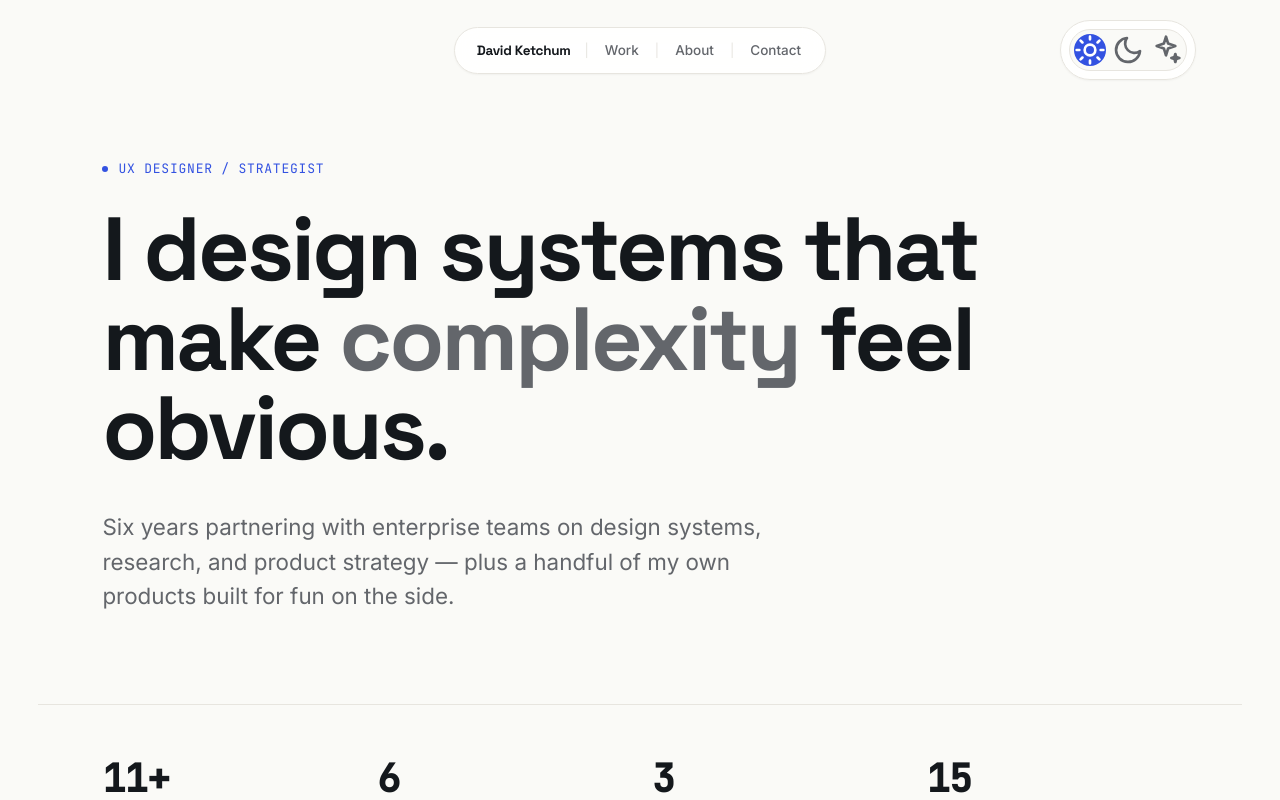
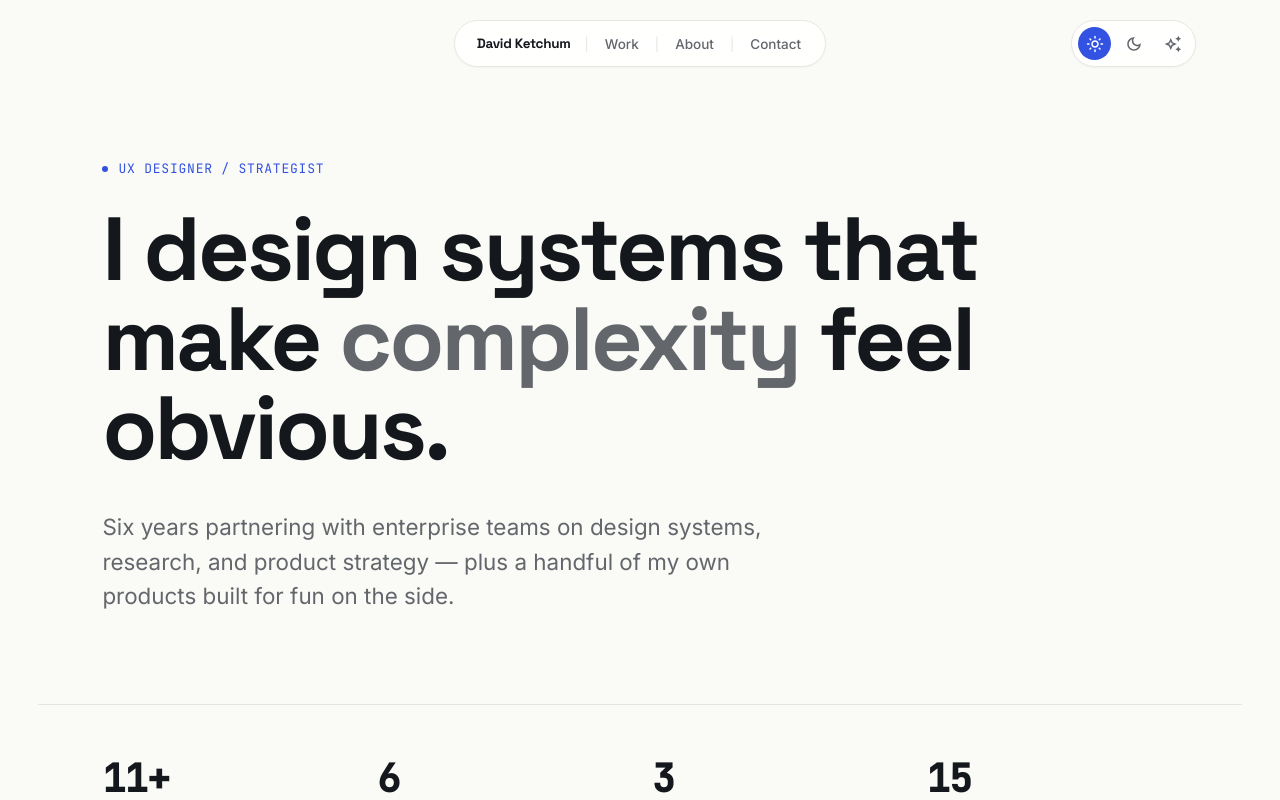
Before and after one commit to davidketchumdesign-ux/DK-Portfolio, a Next.js app: page / in a window 1280 px wide. Shown: the top 800 px of the page. Built offline with nearby package versions, Linux system fonts and the light colour scheme.

Commit message:
chore: update dependencies and adjust theme toggle positions
- Added @emotion/react, @emotion/styled, @mui/icons-material, and @mui/material to package.json for enhanced styling capabilities.
- Adjusted toggle positions for dark and mint themes in themes.ts to improve UI responsiveness.

```diff
--- a/components/Nav.tsx
+++ b/components/Nav.tsx
@@ -41,7 +41,7 @@ export function Nav() {
             </svg>
           </button>
 
-          <div className="float-pill mode-pill">
+          <div className="mode-pill">
             <ThemeToggle />
           </div>
         </div>
@@ -83,7 +83,7 @@ export function Nav() {
           padding: 0 24px;
           display: grid;
           grid-template-columns: 1fr auto 1fr;
-          align-items: center;
+          align-items: stretch;
           gap: 12px;
         }
 
@@ -145,7 +145,6 @@ export function Nav() {
         .mode-pill {
           justify-self: end;
           grid-column: 3;
-          padding: 8px;
         }
 
         .menu-btn {
--- a/components/ThemeToggle.tsx
+++ b/components/ThemeToggle.tsx
@@ -1,28 +1,19 @@
 'use client';
 
+import LightModeOutlinedIcon from '@mui/icons-material/LightModeOutlined';
+import DarkModeOutlinedIcon from '@mui/icons-material/DarkModeOutlined';
+import AutoAwesomeOutlinedIcon from '@mui/icons-material/AutoAwesomeOutlined';
 import { useTheme } from '@/contexts/ThemeContext';
 import { togglePositions, type Theme } from '@/styles/themes';
 
 const themes: Theme[] = ['light', 'dark', 'mint'];
 
+const iconStyle = { width: 18, height: 18 };
+
 const themeIcons = {
-  light: (
-    <svg viewBox="0 0 24 24" fill="none" stroke="currentColor" strokeWidth="2" strokeLinecap="round" strokeLinejoin="round">
-      <circle cx="12" cy="12" r="4" />
-      <path d="M12 2v2M12 20v2M4.93 4.93l1.41 1.41M17.66 17.66l1.41 1.41M2 12h2M20 12h2M4.93 19.07l1.41-1.41M17.66 6.34l1.41-1.41" />
-    </svg>
-  ),
-  dark: (
-    <svg viewBox="0 0 24 24" fill="none" stroke="currentColor" strokeWidth="2" strokeLinecap="round" strokeLinejoin="round">
-      <path d="M21 12.79A9 9 0 1 1 11.21 3 7 7 0 0 0 21 12.79z" />
-    </svg>
-  ),
-  mint: (
-    <svg viewBox="0 0 24 24" fill="none" stroke="currentColor" strokeWidth="2" strokeLinecap="round" strokeLinejoin="round">
-      <path d="M12 2l1.6 5.2L19 9l-5.4 1.8L12 16l-1.6-5.2L5 9l5.4-1.8z" />
-      <path d="M19 15l.7 2.3L22 18l-2.3.7L19 21l-.7-2.3L16 18l2.3-.7z" />
-    </svg>
-  ),
+  light: <LightModeOutlinedIcon style={iconStyle} />,
+  dark: <DarkModeOutlinedIcon style={iconStyle} />,
+  mint: <AutoAwesomeOutlinedIcon style={iconStyle} />,
 };
 
 interface ThemeToggleProps {
@@ -55,12 +46,18 @@ export function ThemeToggle({ mobile = false }: ThemeToggleProps) {
         .theme-toggle {
           display: flex;
           align-items: center;
-          background: var(--bg);
+          height: 100%;
+          box-sizing: border-box;
+          background: color-mix(in srgb, var(--bg-elevated) 88%, transparent);
+          backdrop-filter: blur(14px);
           border: 1px solid var(--border);
           border-radius: 999px;
-          padding: 4px;
+          box-shadow: var(--card-shadow);
+          padding: 6px;
           gap: 6px;
           position: relative;
+          pointer-events: auto;
+          transition: background 0.4s var(--ease), border-color 0.4s var(--ease);
         }
 
         .theme-toggle button {
@@ -69,8 +66,8 @@ export function ThemeToggle({ mobile = false }: ThemeToggleProps) {
           display: flex;
           align-items: center;
           justify-content: center;
-          width: 32px;
-          height: 32px;
+          width: 33px;
+          height: 33px;
           border: none;
           background: transparent;
           color: var(--text-muted);
@@ -80,8 +77,8 @@ export function ThemeToggle({ mobile = false }: ThemeToggleProps) {
         }
 
         .theme-toggle button svg {
-          width: 20px;
-          height: 20px;
+          width: 18px;
+          height: 18px;
         }
 
         .theme-toggle button.active {
@@ -90,10 +87,10 @@ export function ThemeToggle({ mobile = false }: ThemeToggleProps) {
 
         .toggle-pill {
           position: absolute;
-          top: 4px;
-          bottom: 4px;
-          left: 4px;
-          width: 32px;
+          top: 6px;
+          bottom: 6px;
+          left: 6px;
+          width: 33px;
           background: var(--accent);
           border-radius: 50%;
           transition: transform 0.4s var(--ease);
--- a/package.json
+++ b/package.json
@@ -9,6 +9,10 @@
     "lint": "next lint"
   },
   "dependencies": {
+    "@emotion/react": "^11.14.0",
+    "@emotion/styled": "^11.14.1",
+    "@mui/icons-material": "^9.1.1",
+    "@mui/material": "^9.1.2",
     "clsx": "^2.1.1",
     "framer-motion": "^11.0.0",
     "next": "^15.0.0",
--- a/styles/themes.ts
+++ b/styles/themes.ts
@@ -38,6 +38,6 @@ export const themeColors: Record<Theme, Record<string, string>> = {
 
 export const togglePositions = {
   light: 0,
-  dark: 38,
-  mint: 76,
+  dark: 39,
+  mint: 78,
 };
```
Also changed, not shown: 1 other file (tests, documents, lock files or other folders).
